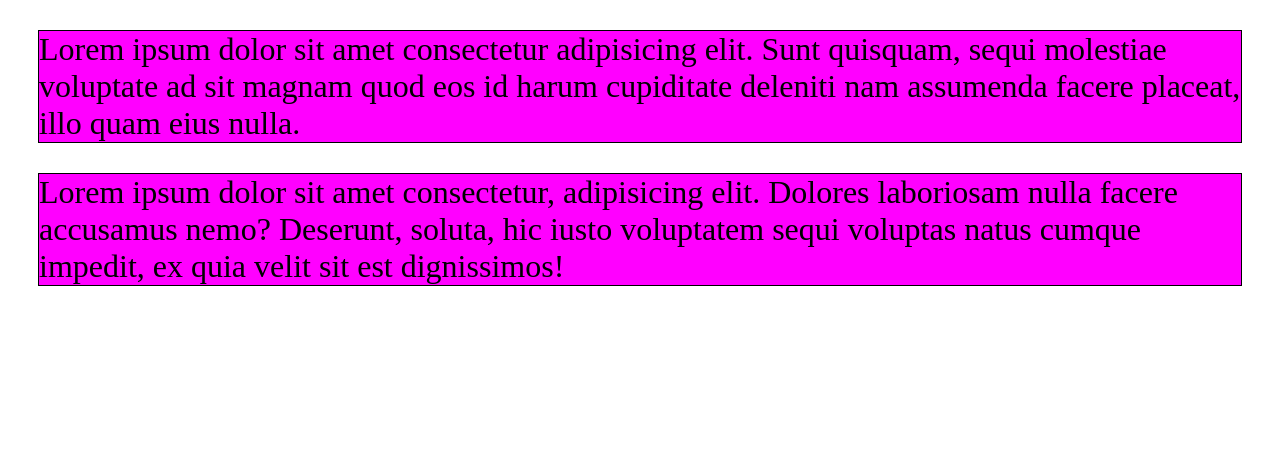
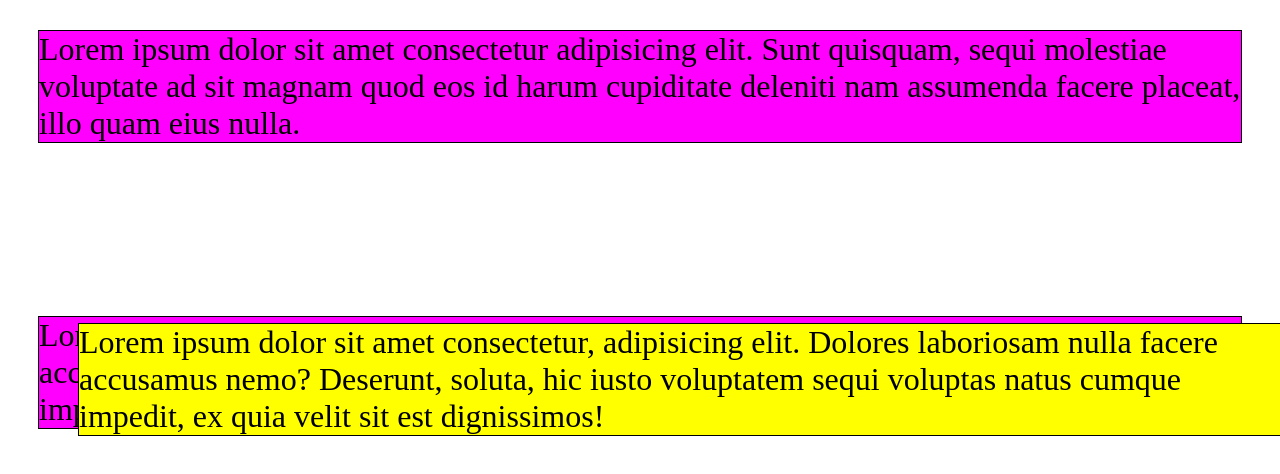
Before and after one commit to retr0e/HTML-CSS, a plain HTML site: page CSS/StarterCode_Positioning/index.html in a window 1280 px wide. Drawn offline with Linux system fonts and the light colour scheme.

Commit message:
Present position: relative property

```diff
--- a/CSS/StarterCode_Positioning/app.css
+++ b/CSS/StarterCode_Positioning/app.css
@@ -3,5 +3,11 @@ p {
   background-color: magenta;
   margin: 30px;
   font-size: 2rem;
-  position: static;
 }
+
+#special {
+  position: relative;
+  background-color: yellow;
+  top: 150px;
+  left: 40px;
+}
--- a/CSS/StarterCode_Positioning/index.html
+++ b/CSS/StarterCode_Positioning/index.html
@@ -12,6 +12,12 @@
       sequi molestiae voluptate ad sit magnam quod eos id harum cupiditate
       deleniti nam assumenda facere placeat, illo quam eius nulla.
     </p>
+    <p id="special">
+      Lorem ipsum dolor sit amet consectetur, adipisicing elit. Dolores
+      laboriosam nulla facere accusamus nemo? Deserunt, soluta, hic iusto
+      voluptatem sequi voluptas natus cumque impedit, ex quia velit sit est
+      dignissimos!
+    </p>
     <p>
       Lorem ipsum dolor sit amet consectetur, adipisicing elit. Dolores
       laboriosam nulla facere accusamus nemo? Deserunt, soluta, hic iusto
```
